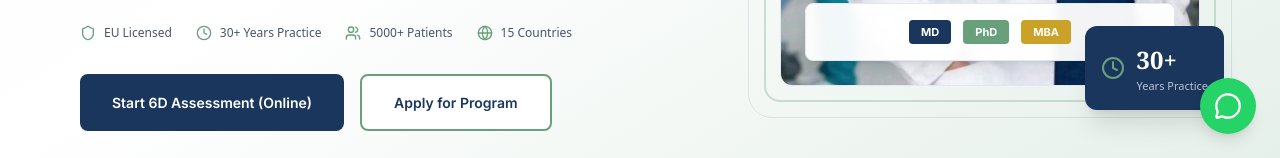
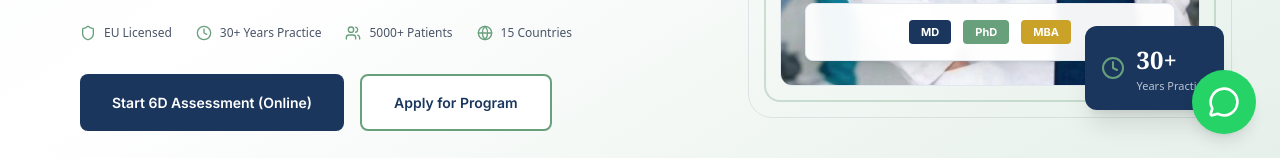
Before and after one commit to ErkinDoc/wenbnew, a React (Vite) app: page / in a window 1280 px wide. Shown: the part 642-800 px from the top of the page. Built offline with nearby package versions, Linux system fonts and the light colour scheme.

Commit message:
Refactor WhatsAppButton to remove tooltip and expand

```diff
--- a/src/components/WhatsAppButton.tsx
+++ b/src/components/WhatsAppButton.tsx
@@ -1,12 +1,10 @@
-import { MessageCircle, X } from 'lucide-react';
-import { useState } from 'react';
+import { MessageCircle } from 'lucide-react';
 import { useTranslation } from 'react-i18next';
 
 export function WhatsAppButton() {
   const { t } = useTranslation();
-  const [isExpanded, setIsExpanded] = useState(false);
 
-  const phoneNumber = '421940270511'; // +421 940 270 511 без + и пробелов
+  const phoneNumber = '421940270511'; // +421 940 270 511
   const message = encodeURIComponent(
     t('whatsapp.defaultMessage', {
       defaultValue: 'Hello Dr. Erkin, I would like to inquire about a consultation.'
@@ -16,43 +14,17 @@ export function WhatsAppButton() {
   const whatsappUrl = `https://wa.me/${phoneNumber}?text=${message}`;
 
   return (
-    <div className="fixed bottom-6 right-6 z-50">
-      {/* Expanded Tooltip */}
-      {isExpanded && (
-        <div className="absolute bottom-16 right-0 mb-2 w-64 bg-white rounded-lg shadow-xl p-4 border border-gray-200 animate-in slide-in-from-bottom-2 duration-200">
-          <button
-            onClick={() => setIsExpanded(false)}
-            className="absolute top-2 right-2 text-gray-400 hover:text-gray-600"
-          >
-            <X className="w-4 h-4" />
-          </button>
-          <p className="text-sm text-gray-700 font-sans mb-3">
-            {t('whatsapp.tooltip', {
-              defaultValue: 'Quick consultation via WhatsApp'
-            })}
-          </p>
-          <a
-            href={whatsappUrl}
-            target="_blank"
-            rel="noopener noreferrer"
-            className="block w-full bg-[#25D366] text-white text-center py-2 rounded-lg font-sans font-medium text-sm hover:bg-[#20BA5A] transition-colors"
-          >
-            {t('whatsapp.cta', { defaultValue: 'Start Chat' })}
-          </a>
-        </div>
-      )}
+    <a
+      href={whatsappUrl}
+      target="_blank"
+      rel="noopener noreferrer"
+      className="fixed bottom-6 right-6 z-50 bg-[#25D366] text-white w-16 h-16 rounded-full shadow-lg hover:shadow-2xl hover:scale-110 transition-all duration-300 flex items-center justify-center group"
+      aria-label="Contact via WhatsApp"
+    >
+      <MessageCircle className="w-8 h-8" />
 
-      {/* Main Button */}
-      <button
-        onClick={() => setIsExpanded(!isExpanded)}
-        className="bg-[#25D366] text-white w-14 h-14 rounded-full shadow-lg hover:shadow-xl hover:scale-110 transition-all duration-300 flex items-center justify-center group"
-        aria-label="WhatsApp"
-      >
-        <MessageCircle className="w-7 h-7 group-hover:animate-pulse" />
-      </button>
-
-      {/* Pulse Animation Ring */}
-      <div className="absolute inset-0 rounded-full bg-[#25D366] opacity-0 group-hover:opacity-20 animate-ping" />
-    </div>
+      {/* Pulse ring */}
+      <span className="absolute inset-0 rounded-full bg-[#25D366] opacity-75 animate-ping" />
+    </a>
   );
 }
```
